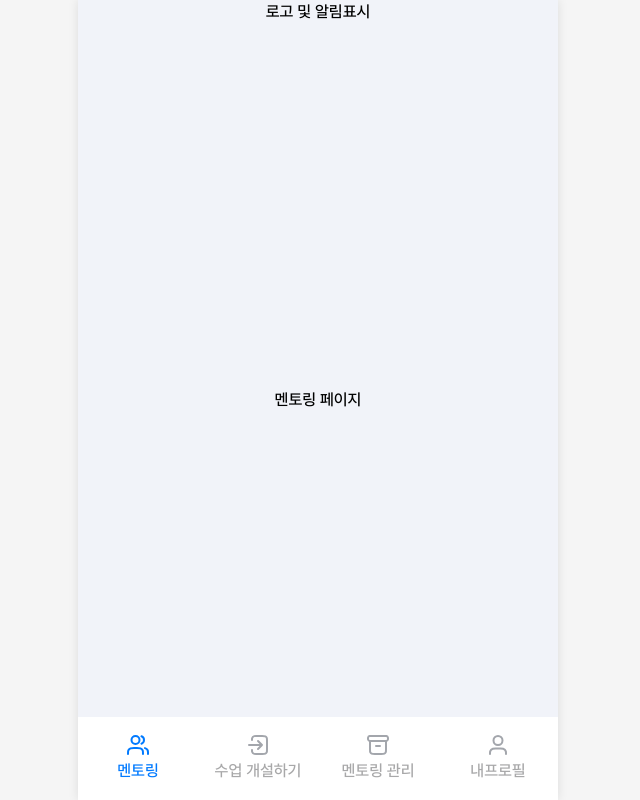
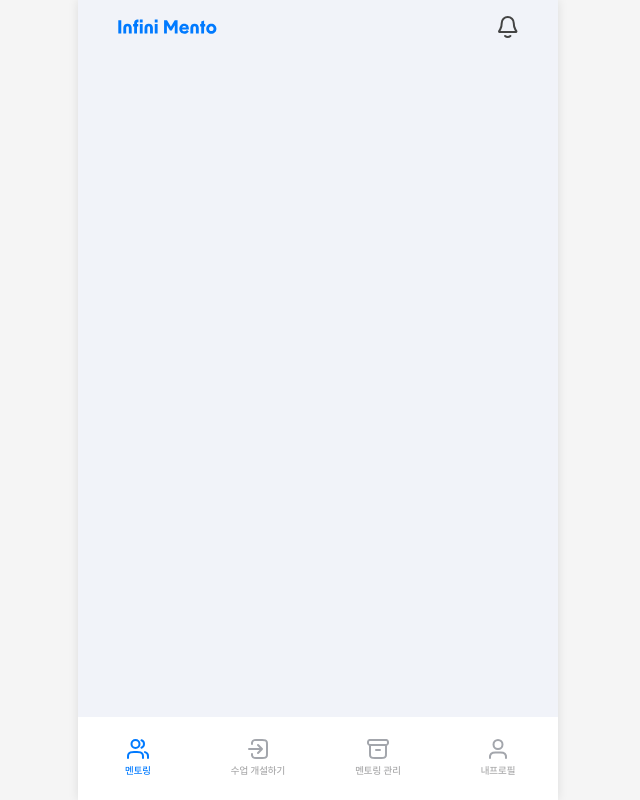
Before and after one commit to Imjieunn/TEAM2_FE, a React (Create React App) app: page /mentoring in a window 1280 px wide. Shown: the whole page, without its empty margins (322-962 px from the left). Built offline with nearby package versions, Linux system fonts and the light colour scheme.

Commit message:
feat: 상단 gnb 추가

```diff
--- a/src/App.jsx
+++ b/src/App.jsx
@@ -1,5 +1,4 @@
 import GnbBottom from "./components/Gnb/GnbBottom";
-import GnbTop from "./components/Gnb/GnbTop";
 import Router from "./Router";
 
 function App() {
@@ -7,7 +6,6 @@ function App() {
     <div className="App">
       <div className="MobileContainer">
         <Router />
-        <GnbTop />
         <GnbBottom />
       </div>
     </div>
--- a/src/components/Gnb/GnbBottom.jsx
+++ b/src/components/Gnb/GnbBottom.jsx
@@ -36,7 +36,7 @@ const GnbBottom = () => {
   }, [location]);
 
   return (
-    <div className="absolute bottom-0 h-[83px] w-[100%] flex bg-white">
+    <div className="absolute bottom-0 h-[83px] w-[100%] flex bg-white text-[10px]">
       {menus.map((menu, idx) => (
         <Link
           to={menu.link}
--- a/src/components/Gnb/GnbTop.jsx
+++ b/src/components/Gnb/GnbTop.jsx
@@ -1,5 +1,10 @@
 const GnbTop = () => {
-  return <div className="absolute top-0">로고 및 알림표시</div>;
+  return (
+    <div className="absolute top-0 flex justify-between px-10 py-4 w-[100%]">
+      <img src="/img/logo.svg" alt="logo" />
+      <img src="/img/alerm.svg" alt="alerm" />
+    </div>
+  );
 };
 
 export default GnbTop;
--- a/src/pages/Mentoring/Mentoring.jsx
+++ b/src/pages/Mentoring/Mentoring.jsx
@@ -1,5 +1,11 @@
+import GnbTop from "../../components/Gnb/GnbTop";
+
 const Mentoring = () => {
-  return <>멘토링 페이지</>;
+  return (
+    <>
+      <GnbTop />
+    </>
+  );
 };
 
 export default Mentoring;
```
Also changed, not shown: public/img/alerm.svg (added), public/img/logo.svg (added).
